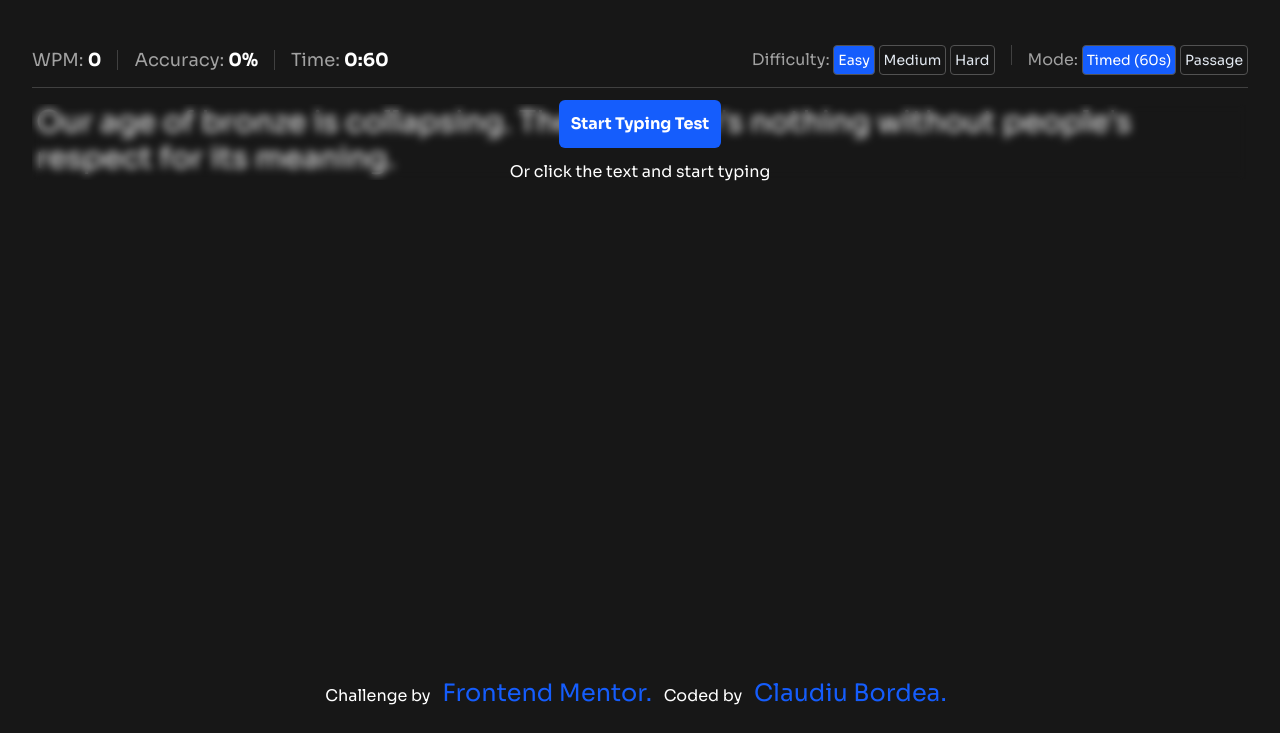
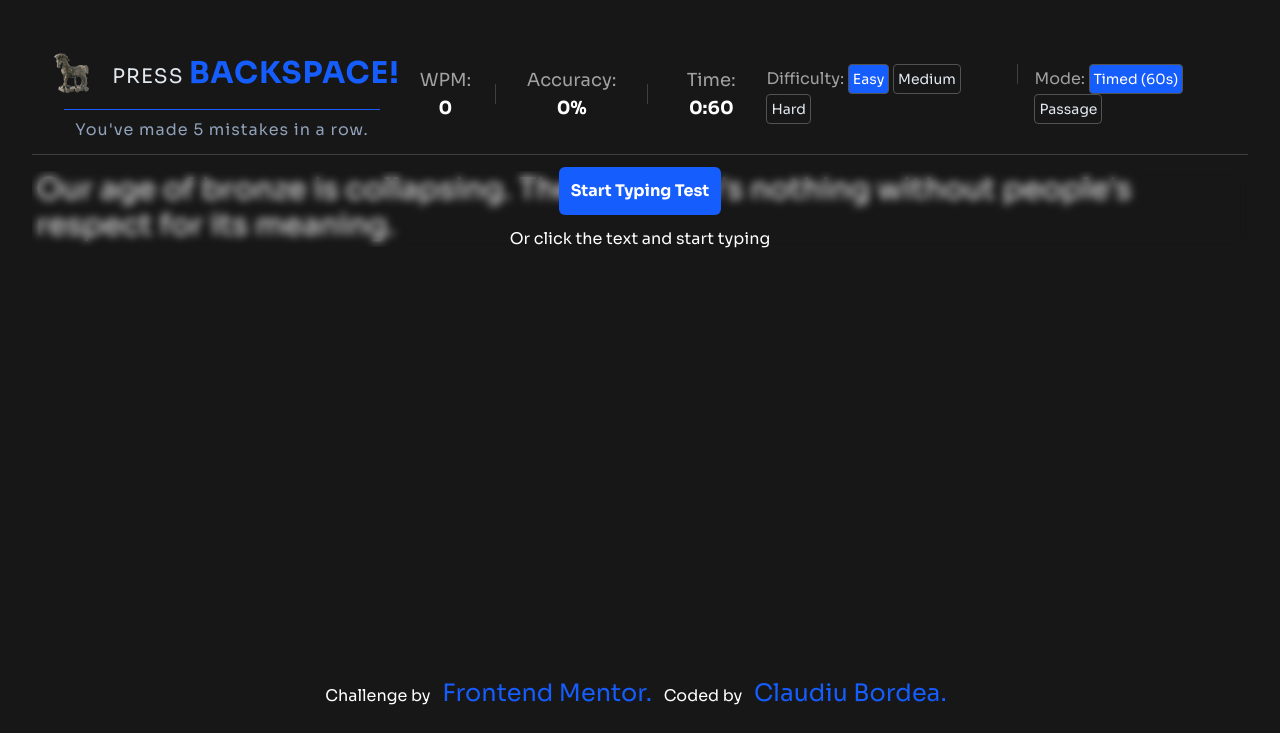
Before and after one commit to Cloudiu9/TypingSpeed, a website built with Vite: page index.html in a window 1280 px wide. Shown: the part 67-800 px from the top of the page. Built offline with nearby package versions, Linux system fonts and the light colour scheme.

Commit message:
Added popup message on typing lockout. Made run startable by clicking the text.

```diff
--- a/index.html
+++ b/index.html
@@ -38,10 +38,36 @@
         </div>
       </header>
 
-      <section id="wrapper-main" class="">
+      <section id="wrapper-main">
         <div
           class="flex justify-center sm:justify-between items-center flex-wrap sm:flex-nowrap"
         >
+          <!-- Typing lock error popup -->
+          <div
+            id="lock-popup"
+            class="flex w-full max-w-85 flex-col items-center px-8 font-odyssey uppercase tracking-wider text-slate-200 text-center sm:max-w-95 sm:text-xl"
+          >
+            <div class="flex items-center justify-center gap-3">
+              <img
+                src="/src/assets/images/horse.png"
+                alt="horse"
+                class="h-14 w-14 shrink-0 object-contain"
+              />
+              <span class="whitespace-nowrap">
+                Press
+                <span class="text-xl font-bold text-blue-600 sm:text-3xl"
+                  >BACKSPACE!</span
+                >
+              </span>
+            </div>
+
+            <hr class="my-2 w-full border-blue-600" />
+
+            <span class="w-full text-base normal-case text-slate-400">
+              You've made 5 mistakes in a row.
+            </span>
+          </div>
+
           <!-- STATS -->
           <!-- px-60 to push mobile text onto the next row, probably better option? -->
           <div
--- a/src/GameLogic.ts
+++ b/src/GameLogic.ts
@@ -6,6 +6,7 @@ import handleStorage from "./HandleStorage";
 const racingText = document.querySelector<HTMLParagraphElement>("#racing-text");
 const WPMDiv = document.querySelector<HTMLSpanElement>("#wpm-cur");
 const ACCDiv = document.querySelector<HTMLSpanElement>("#acc-cur");
+const lockPopup = document.querySelector<HTMLDivElement>("#lock-popup");
 
 // needs to be like this to also update mobile version
 const wpmPB = document.querySelectorAll<HTMLSpanElement>(".wpm-pb");
@@ -18,7 +19,7 @@ const wrongSpan = document.querySelector("#results-wrong");
 
 // Global event listener to avoid stacking on restart.
 
-// TODO Correct mistakes with backspace (original errors still count against accuracy)
+// --DONE-- Correct mistakes with backspace (original errors still count against accuracy)
 document.addEventListener("keydown", (e) => {
   if (!game.started || game.finished) return;
 
@@ -39,6 +40,7 @@ document.addEventListener("keydown", (e) => {
     calculateAccuracy();
 
     game.typingLock = false;
+    lockPopup?.classList.add("hidden");
 
     return;
   }
@@ -60,6 +62,7 @@ document.addEventListener("keydown", (e) => {
     // IF >= 5 consecutiveMistakes, prevent typing
     if (game.consecutiveMistakes >= 5) {
       game.typingLock = true;
+      lockPopup?.classList.remove("hidden");
     }
   }
 
--- a/src/HandleRun.ts
+++ b/src/HandleRun.ts
@@ -10,14 +10,15 @@ import {
 // moved this outside for the helper function BUG?
 let timer: number;
 
-// Hiding overlay and starting race
 const timerEl = document.querySelector<HTMLSpanElement>("#timer");
 const overlayEl = document.querySelector<HTMLDivElement>("#overlay");
 const resultsWrapper = document.querySelector<HTMLDivElement>("#results");
 const mainWrapper = document.querySelector<HTMLDivElement>("#wrapper-main");
 const restartBtn = document.querySelector("#results-restart");
 
-restartBtn?.addEventListener("click", () => {
+// Hiding overlay and starting race
+
+const restartGame = () => {
   // reset game state
   Object.assign(game, defaultGame);
 
@@ -36,7 +37,9 @@ restartBtn?.addEventListener("click", () => {
 
   if (!timerEl) return;
   timerEl.textContent = "0:60";
-});
+};
+
+restartBtn?.addEventListener("click", restartGame);
 
 export default function StartRun() {
   function startRun() {
--- a/src/index.ts
+++ b/src/index.ts
@@ -4,8 +4,9 @@ import DropdownMenus from "./DropdownMenus";
 import StartGame, { calculatePB, getRacingText } from "./GameLogic";
 
 const btnStart = document.querySelector<HTMLButtonElement>("#start");
+const overlayEl = document.querySelector<HTMLDivElement>("#overlay");
 
-btnStart?.addEventListener("click", StartGame);
+[btnStart, overlayEl].forEach((el) => el?.addEventListener("click", StartGame));
 
 // show text before starting
 getRacingText();
@@ -25,7 +26,6 @@ calculatePB();
 // BUG IMP
 // Typing test ends 1 character too soon. (can't type final .)
 //     -- Fixed by moving the game ending check before increasing index (needs more testing?)
-// On mobile there's a lot of space at the end that gets scrolled to when the user inputs a 'space' while typing.
 // On game restart, difficulty resets easy, but the menus don't show it ==> need to remake logic, now it only handles clicking difficulties, game restart should... //
 //     -- Fixed by simply not resetting the difficulty to Easy with defaultGame
 
@@ -35,5 +35,6 @@ calculatePB();
 // --DONE-- Reset game state to beginning after clicking restart (make restart btn actually restart) ==> just had to unhide Start btn
 // --DONE-- Implemented backspace functionality
 // --DONE-- Save personal best WPM in localStorage
+// BUG On mobile there's a lot of space at the end that gets scrolled to when the user inputs a 'space' while typing.
 // Finish updating results page for the different scenarios (new PB, first run, etc.)
 // Polish and optimize mobile look and feel
```
Also changed, not shown: src/assets/images/horse.png (added).
